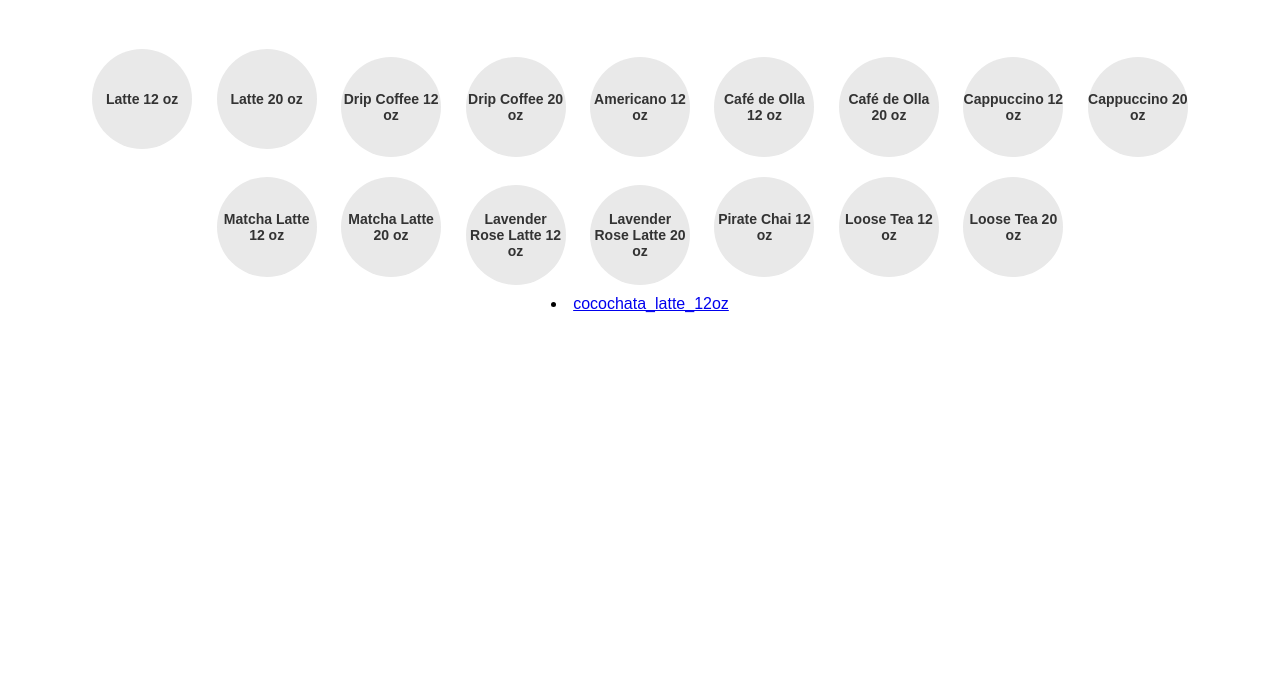
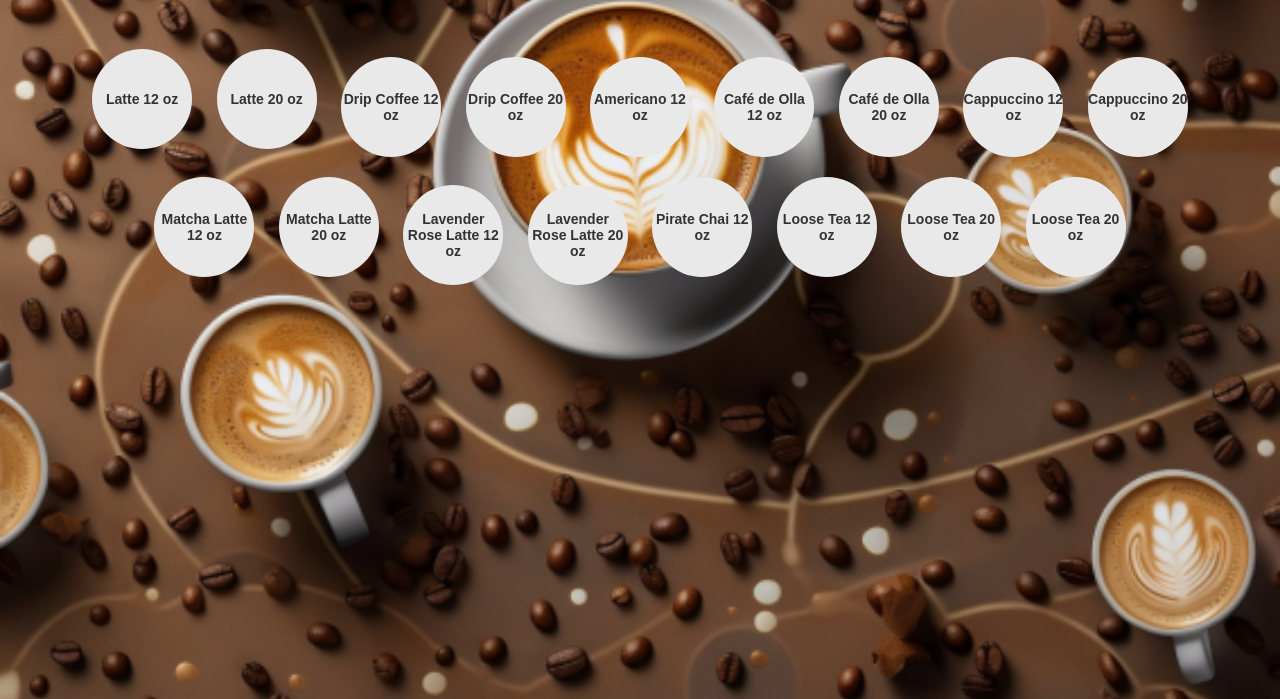
Before and after one commit to chavez1286/hanksmenu, a plain HTML site: page hot_cold_coffee.html in a window 1280 px wide. Shown: the part 101-800 px from the top of the page. Drawn offline with Linux system fonts and the light colour scheme.

Commit message:
Update hot_cold_coffee.html

```diff
--- a/hot_cold_coffee.html
+++ b/hot_cold_coffee.html
@@ -8,7 +8,7 @@
   <style>
     body {
       font-family: Arial, sans-serif;
-      background-image: url("path/to/your/background/image.jpg");
+      background-image: url("https://raw.githubusercontent.com/chavez1286/hanksmenu/main/lattes%20backround.png");
       background-repeat: no-repeat;
       background-size: cover;
       background-position: center;
@@ -73,7 +73,7 @@
     <a href="#" class="menu-item">Pirate Chai 12 oz</a>
     <a href="#" class="menu-item">Loose Tea 12 oz</a>
     <a href="#" class="menu-item">Loose Tea 20 oz</a>
-    <li><a href="https://github.com/chavez1286/hanksmenu/blob/main/cocochata_latte_12oz.jpg?raw=true" target="_blank">cocochata_latte_12oz</a></li>
-  </ul>
+    <a href="https://github.com/chavez1286/hanksmenu/blob/main/cocochata_latte_12oz.jpg?raw=true" class="menu-item">Loose Tea 20 oz</a>
+   </ul>
 </body>
 </html>
```
